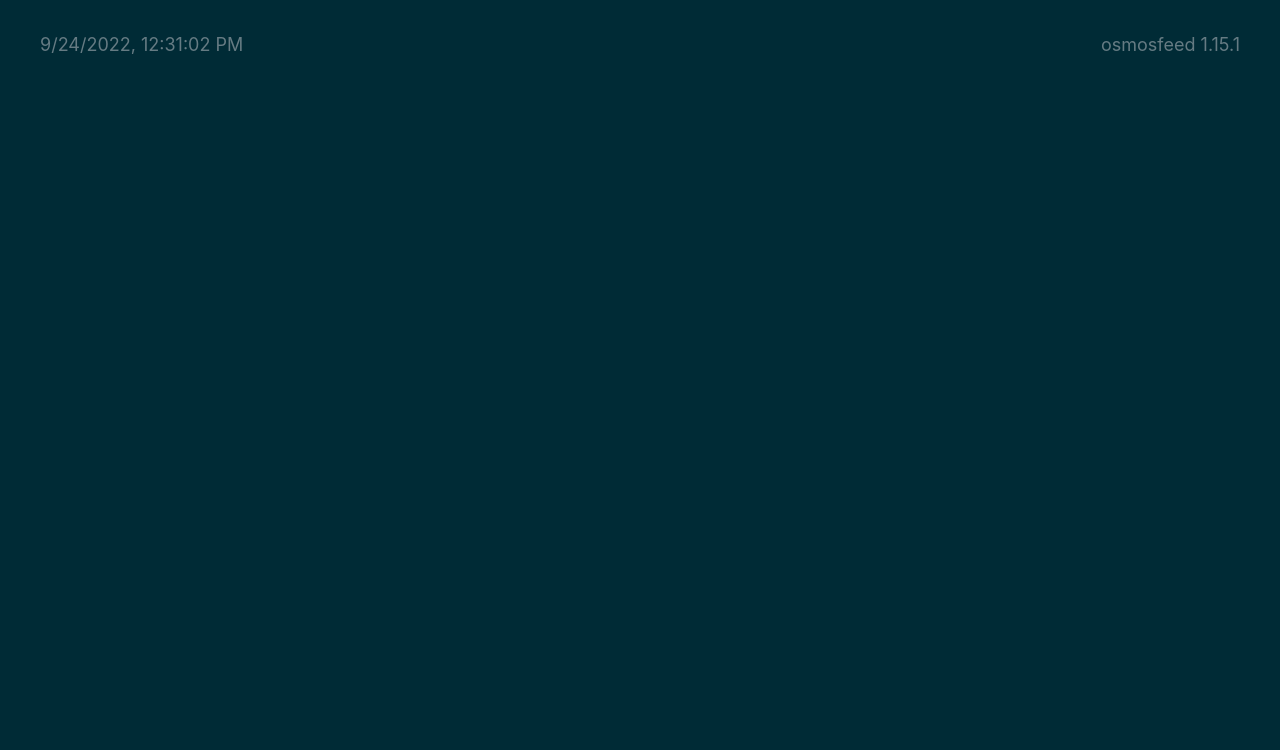
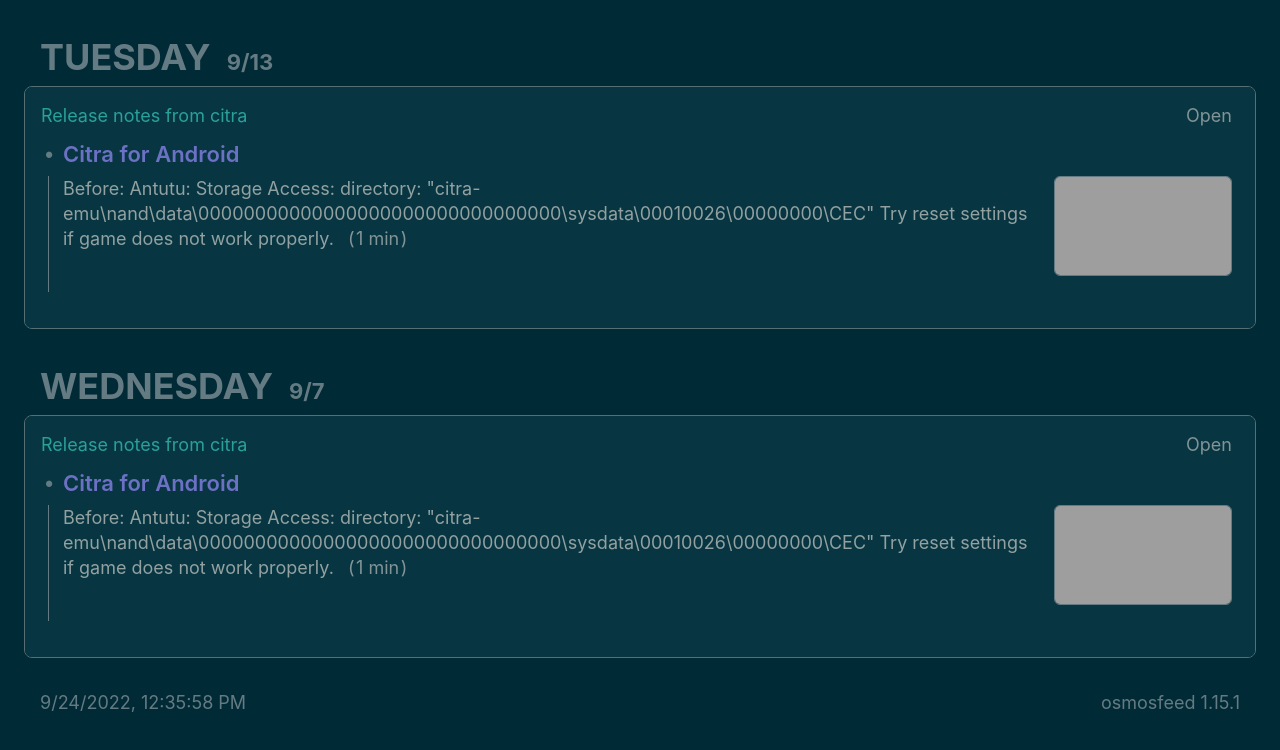
Before and after one commit to AkumaX1/myosmosfeed, a plain HTML site: page index.html in a window 1280 px wide. Drawn offline with Linux system fonts and the light colour scheme; grey boxes are pictures that could not be loaded.

Commit message:
deploy: 144a3fd5d5ecf7f25e0d69a669bf06ecd71a4968

```diff
--- a/index.html
+++ b/index.html
@@ -52,10 +52,114 @@
 
   <body>
     <!-- %after-body-begin.html% -->
+      <section class="daily-content js-toggle-accordions-scope">
+        <h2 class="daily-heading">
+          <button
+            class="daily-heading-toggle"
+            data-action="toggle-accordions"
+            title="Click to toggle the day, Ctrl + click to toggle all."
+          >
+            <time class="daily-heading-toggle__weekday js-offset-weekday" data-offset-date=2022-09-13 datetime="2022-09-13T14:12:39.000Z">2022-09-13</time>
+            <time class="daily-heading-toggle__date js-offset-date" data-offset-date=2022-09-13 datetime="2022-09-13T14:12:39.000Z"></time>
+          </button>
+        </h2>
+        <ul class="sources card">
+            <li class="card__section">
+              <section class="js-toggle-accordions-scope">
+                <h3 class="source-heading">
+                  <button
+                    class="source-heading__name"
+                    data-action="toggle-accordions"
+                    title="Click to toggle the source, Ctrl + click to toggle all."
+                  >Release notes from citra</button>
+                  <a class="source-heading__link" href="https://github.com/weihuoya/citra/releases">Open</a>
+                </h3>
+                <section class="articles-per-source">
+                    <article>
+                      <details
+                        class="article-expander"
+                        data-action="toggle-native-accordion"
+                        data-accordion-key="https://github.com/weihuoya/citra/releases/tag/20220913"
+                        open
+                      >
+                        <summary class="article-expander__title">Citra for Android</summary>
+                        <a class="article-summary-link article-summary-box-outer" href="https://github.com/weihuoya/citra/releases/tag/20220913">
+                          <div class="article-summary-box-inner media-object">
+                              <img src="https://opengraph.githubassets.com/eeb4b1b404835f07375f3137afff4143b7aa352c599a23b3399a659793450528/weihuoya/citra/releases/tag/20220913" loading="lazy" class="media-object__media article-image" />
+                            <span class="media-object__text">
+                              <span>Before:
+Antutu:
+Storage Access:
+directory: &quot;citra-emu\nand\data\00000000000000000000000000000000\sysdata\00010026\00000000\CEC&quot;
+Try reset settings if game does not work properly.</span>
+                                &ensp;<span class="article-reading-time">(&hairsp;1
+                                  min&hairsp;)</span>
+                            </span>
+                          </div>
+                        </a>
+                      </details>
+                    </article>
+                </section>
+              </section>
+            </li>
+        </ul>
+      </section>
+      <section class="daily-content js-toggle-accordions-scope">
+        <h2 class="daily-heading">
+          <button
+            class="daily-heading-toggle"
+            data-action="toggle-accordions"
+            title="Click to toggle the day, Ctrl + click to toggle all."
+          >
+            <time class="daily-heading-toggle__weekday js-offset-weekday" data-offset-date=2022-09-07 datetime="2022-09-07T07:57:15.000Z">2022-09-07</time>
+            <time class="daily-heading-toggle__date js-offset-date" data-offset-date=2022-09-07 datetime="2022-09-07T07:57:15.000Z"></time>
+          </button>
+        </h2>
+        <ul class="sources card">
+            <li class="card__section">
+              <section class="js-toggle-accordions-scope">
+                <h3 class="source-heading">
+                  <button
+                    class="source-heading__name"
+                    data-action="toggle-accordions"
+                    title="Click to toggle the source, Ctrl + click to toggle all."
+                  >Release notes from citra</button>
+                  <a class="source-heading__link" href="https://github.com/weihuoya/citra/releases">Open</a>
+                </h3>
+                <section class="articles-per-source">
+                    <article>
+                      <details
+                        class="article-expander"
+                        data-action="toggle-native-accordion"
+                        data-accordion-key="https://github.com/weihuoya/citra/releases/tag/20220907"
+                        open
+                      >
+                        <summary class="article-expander__title">Citra for Android</summary>
+                        <a class="article-summary-link article-summary-box-outer" href="https://github.com/weihuoya/citra/releases/tag/20220907">
+                          <div class="article-summary-box-inner media-object">
+                              <img src="https://opengraph.githubassets.com/03c56926f9b053296615fdd8e3d987457aa1eb82df071f4ed9315bcc912edaad/weihuoya/citra/releases/tag/20220907" loading="lazy" class="media-object__media article-image" />
+                            <span class="media-object__text">
+                              <span>Before:
+Antutu:
+Storage Access:
+directory: &quot;citra-emu\nand\data\00000000000000000000000000000000\sysdata\00010026\00000000\CEC&quot;
+Try reset settings if game does not work properly.</span>
+                                &ensp;<span class="article-reading-time">(&hairsp;1
+                                  min&hairsp;)</span>
+                            </span>
+                          </div>
+                        </a>
+                      </details>
+                    </article>
+                </section>
+              </section>
+            </li>
+        </ul>
+      </section>
 
     <footer>
-      <a class="footer-link" href="https://github.com/AkumaX1/myosmosfeed/actions/runs/3118328510">
-        <time id="build-timestamp" datetime="2022-09-24T12:31:02.186Z">2022-09-24T12:31:02.186Z</time>
+      <a class="footer-link" href="https://github.com/AkumaX1/myosmosfeed/actions/runs/3118342412">
+        <time id="build-timestamp" datetime="2022-09-24T12:35:58.029Z">2022-09-24T12:35:58.029Z</time>
       </a>
       <a class="footer-link" href="https://github.com/osmoscraft/osmosfeed">osmosfeed 1.15.1</a>
     </footer>
```
Also changed, not shown: cache.json (+27 -0 lines), 1 other file.
